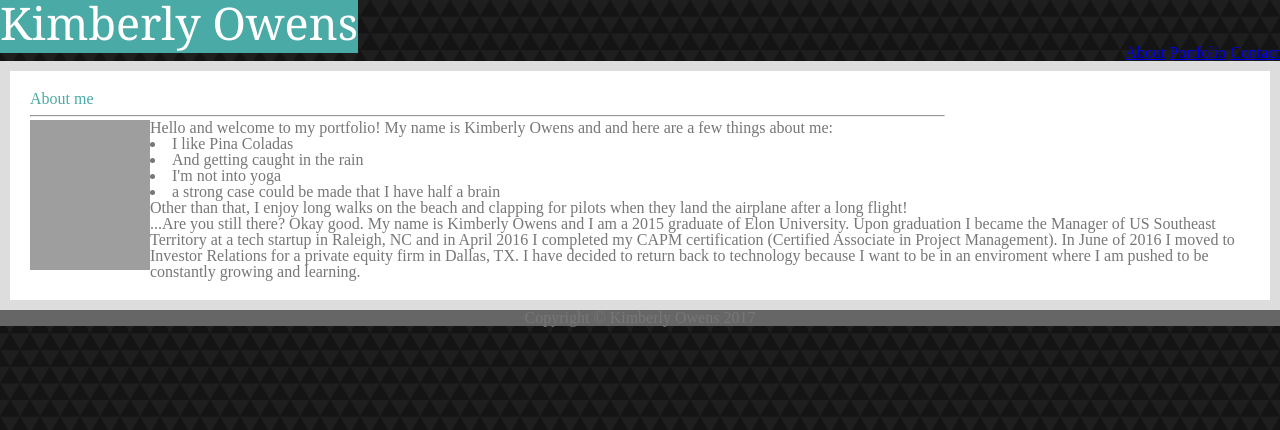
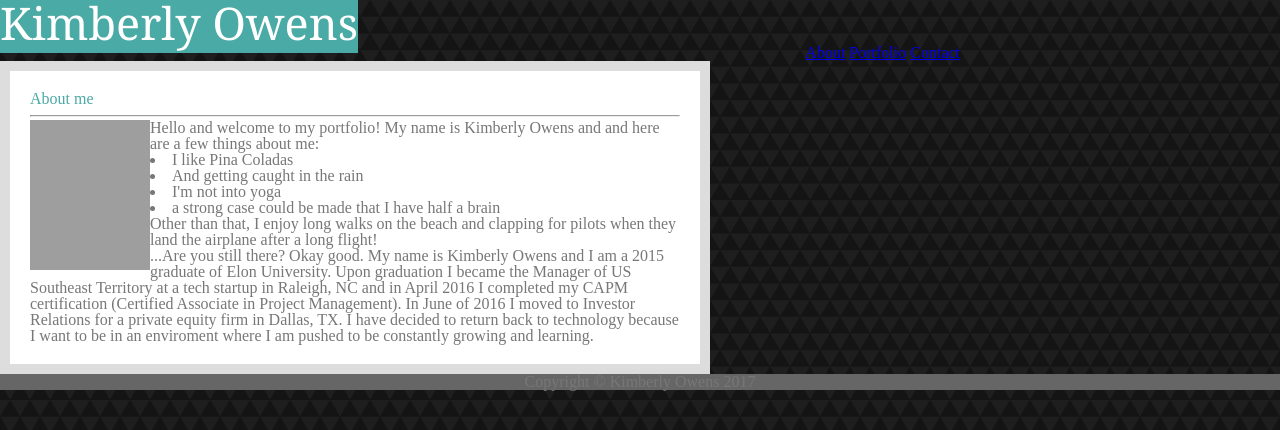
Before and after one commit to kowens32/Basic-Portfolio, a plain HTML site: page index.html in a window 1280 px wide. Drawn offline with nearby package versions, Linux system fonts and the light colour scheme; grey boxes are pictures that could not be loaded.

Commit message:
inital push

```diff
--- a/assets/css/style.css
+++ b/assets/css/style.css
@@ -11,11 +11,13 @@ h1 {
 
     border: solid #dddddd 10px;
     color: #777777;
+    width: 650px;
 }
 
 body {
     background: url("../images/dark-triangles.png");
     color: #777777;
+    width: 960px;
 }
 
 img {
@@ -38,10 +40,11 @@ footer {
     text-align: center;
     padding:40px 40px 40px 40px;
     width: 100%;
+    position: fixed;
 }
 
 .hr {
     color: grey;
-    width: 75%;
+    width: 100%;
     height: 5px;
 }
```
